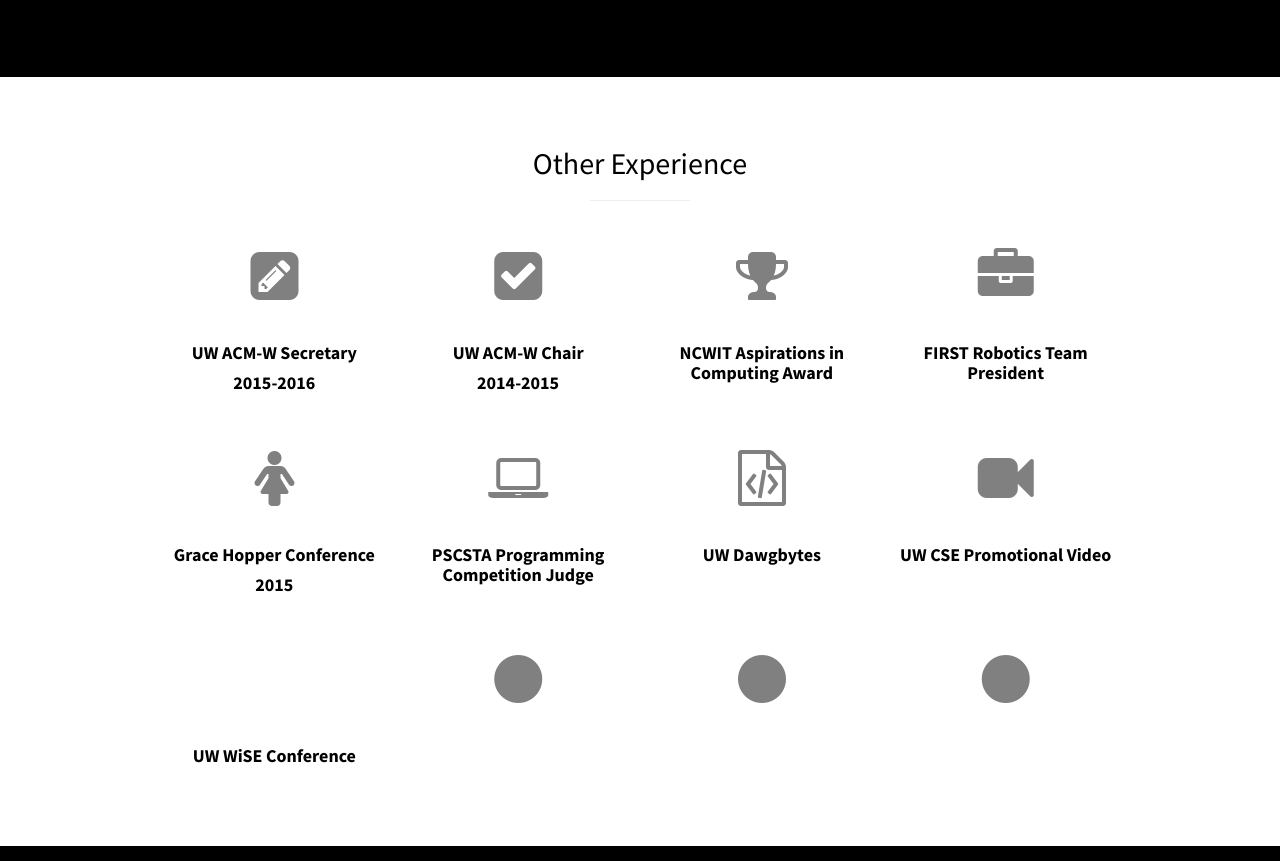
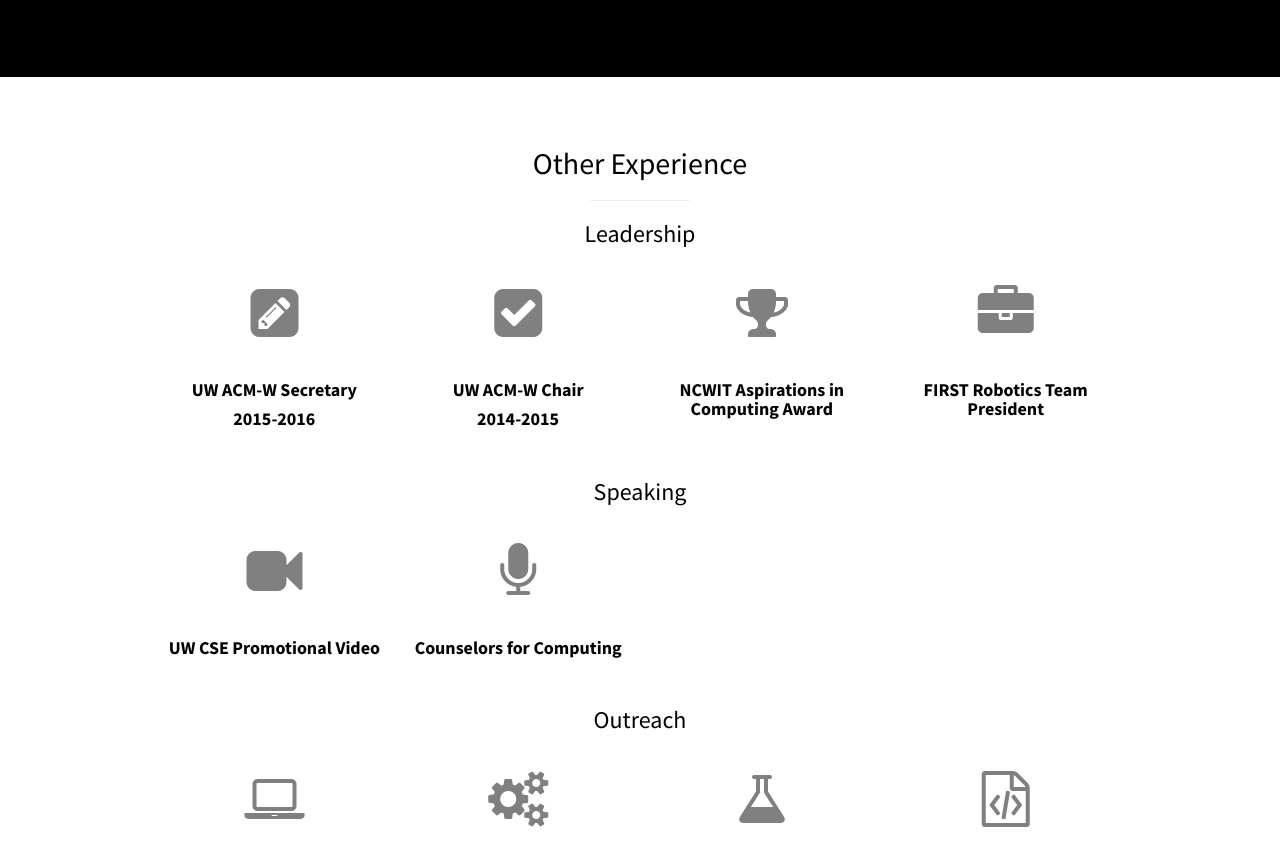
Before and after one commit to kristiyg/kristiyg.github.io, a plain HTML site: page index.html in a window 1280 px wide. Shown: the part 2466-3327 px from the top of the page. Drawn offline with Linux system fonts and the light colour scheme.

Commit message:
organize other experience

```diff
--- a/css/stylish-portfolio.css
+++ b/css/stylish-portfolio.css
@@ -59,7 +59,6 @@
 .navIcons {
 	color: white;
 }
-
 #sidebar-wrapper {
     z-index: 1000;
     position: fixed;
@@ -97,8 +96,7 @@
     color: #fff;
     background: rgba(255,255,255,0.2);
 }
-.sidebar-nav li a:active,
-.sidebar-nav li a:focus {
+.sidebar-nav li a:active, .sidebar-nav li a:focus {
     text-decoration: none;
 }
 .sidebar-nav > .sidebar-brand {
@@ -190,6 +188,7 @@
     opacity: 0.8;
 }
 */
+
 /* Footer */
 footer {
     padding: 25px 0;
--- a/index.html
+++ b/index.html
@@ -119,7 +119,7 @@
 									<!--<a>-->
 										<img class="img-projects img-responsive" src="img/dubhacks.jpg">
 										<p>
-											I participated in the 2015 Dubhacks competition at UW on a team with 3 friends. We built a web app that uses the Clarifai API to do image recognition. Our page is called Identifood and it allows a user to enter a URL of a picture of food they do not know and we give back a result of what food is in that picture. I designed the frontend appearance and behavior using a bootstrap to get started. I also worked on the backend by helping to get the picture tags to show up on our page. I used JavaScript, HTML5, CSS, and JSON objects.
+											I participated in the October 2015 Dubhacks competition at UW on a team with 3 friends. We built a web app that uses the Clarifai API to do image recognition. Our page is called Identifood and it allows a user to enter a URL of a picture of food they do not know and we give back a result of what food is in that picture. I designed the frontend appearance and behavior using a bootstrap to get started. I also worked on the backend by helping to get the picture tags to show up on our page. I used JavaScript, HTML5, CSS, and JSON objects.
 										</p>
 									<!--</a>-->
 								</div>
@@ -138,7 +138,6 @@
 					</div>
 				</div>
 			</div>
-
 		</section>
 
 		<!-- Experience -->
@@ -148,6 +147,7 @@
 					<div class="col-lg-10 col-lg-offset-1">
 						<h2>Other Experience</h2>
 						<hr class="small">
+						<h3>Leadership</h3>
 						<div class="row">
 							<div class="col-md-3 col-sm-6">
 								<div class="service-item">
@@ -189,6 +189,68 @@
 								</div>
 							</div>
 						</div>
+						<h3>Speaking</h3>
+						<div class="row">
+							<div class="col-md-3 col-sm-6">
+								<div class="service-item">
+									<span class="fa-stack fa-4x">
+										<i class="fa fa-video-camera fa-stack-1x text-primary"></i>
+									</span>
+									<h4><strong>UW CSE Promotional Video</strong></h4>
+									<p></p>
+								</div>
+							</div>
+							<div class="col-md-3 col-sm-6">
+								<div class="service-item">
+									<span class="fa-stack fa-4x">
+										<i class="fa fa-microphone fa-stack-1x text-primary"></i>
+									</span>
+									<h4><strong>Counselors for Computing</strong></h4>
+									<p></p>
+								</div>
+							</div>
+						</div>
+						<h3>Outreach</h3>
+						<div class="row">
+							<div class="col-md-3 col-sm-6">
+								<div class="service-item">
+									<span class="fa-stack fa-4x">
+										<i class="fa fa-laptop fa-stack-1x text-primary"></i>
+									</span>
+									<h4><strong>PSCSTA Programming Competition Judge</strong></h4>
+									<p></p>
+								</div>
+							</div
+							<div class="col-md-3 col-sm-6">
+							<div class="col-md-3 col-sm-6">
+								<div class="service-item">
+									<span class="fa-stack fa-4x">
+									<i class="fa fa-gears fa-stack-1x text-primary"></i>
+								</span>
+									<h4><strong>FIRST Robotics Competition Volunteer</strong></h4>
+									<p></p>
+								</div>
+							</div>
+							<div class="col-md-3 col-sm-6">
+								<div class="service-item">
+									<span class="fa-stack fa-4x">
+										<i class="fa fa-flask fa-stack-1x text-primary"></i>
+									</span>
+									<h4><strong>UW Engineering Discovery Days Volunteer</strong></h4>
+									<p></p>
+								</div>
+							</div>
+							<div class="col-md-3 col-sm-6">
+								<div class="service-item">
+									<span class="fa-stack fa-4x">
+										<i class="fa fa-file-code-o fa-stack-1x text-primary"></i>
+									</span>
+									<h4><strong>UW Dawgbytes</strong></h4>
+									<p></p>
+								</div>
+							</div>
+						</div>
+						<h3>Events</h3>
 						<div class="row">
 							<div class="col-md-3 col-sm-6">
 								<div class="service-item">
@@ -203,51 +265,13 @@
 							<div class="col-md-3 col-sm-6">
 								<div class="service-item">
 									<span class="fa-stack fa-4x">
-									<i class="fa fa-laptop fa-stack-1x text-primary"></i>
-								</span>
-									<h4><strong>PSCSTA Programming Competition Judge</strong></h4>
-									<p></p>
-								</div>
-							</div>
-							<div class="col-md-3 col-sm-6">
-								<div class="service-item">
-									<span class="fa-stack fa-4x">
-										<i class="fa fa-file-code-o fa-stack-1x text-primary"></i>
-									</span>
-									<h4><strong>UW Dawgbytes</strong></h4>
-									<p></p>
-								</div>
-							</div>
-							<div class="col-md-3 col-sm-6">
-								<div class="service-item">
-									<span class="fa-stack fa-4x">
-										<i class="fa fa-video-camera fa-stack-1x text-primary"></i>
-									</span>
-									<h4><strong>UW CSE Promotional Video</strong></h4>
-									<p></p>
-								</div>
-							</div>
-						</div>
-						<div class="row">
-							<div class="col-md-3 col-sm-6">
-								<div class="service-item">
-									<span class="fa-stack fa-4x">
 										<i class="fa fa-venus fa-stack-1x text-primary"></i>
 									</span>
 									<h4><strong>UW WiSE Conference</strong></h4>
 									<p></p>
 								</div>
 							</div>
-							<div class="col-md-3 col-sm-6">
-								<div class="service-item">
-									<span class="fa-stack fa-4x">
-									<i class="fa fa-circle fa-stack-1x text-primary"></i>
-								</span>
-									<h4><strong></strong></h4>
-									<p></p>
-								</div>
-							</div>
-							<div class="col-md-3 col-sm-6">
+							<!--<div class="col-md-3 col-sm-6">
 								<div class="service-item">
 									<span class="fa-stack fa-4x">
 										<i class="fa fa-circle fa-stack-1x text-primary"></i>
@@ -255,16 +279,7 @@
 									<h4><strong></strong></h4>
 									<p></p>
 								</div>
-							</div>
-							<div class="col-md-3 col-sm-6">
-								<div class="service-item">
-									<span class="fa-stack fa-4x">
-										<i class="fa fa-circle fa-stack-1x text-primary"></i>
-									</span>
-									<h4><strong></strong></h4>
-									<p></p>
-								</div>
-							</div>
+							</div>-->
 						</div>
 					</div>
 				</div>
```
